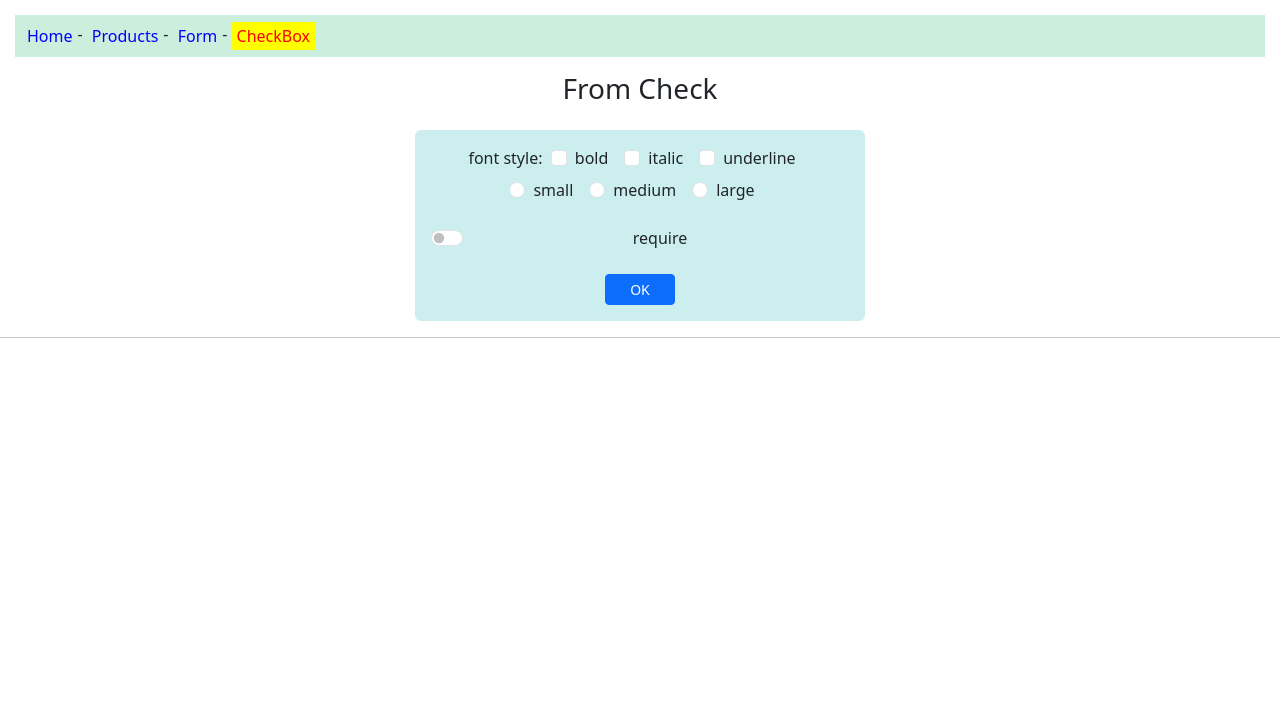
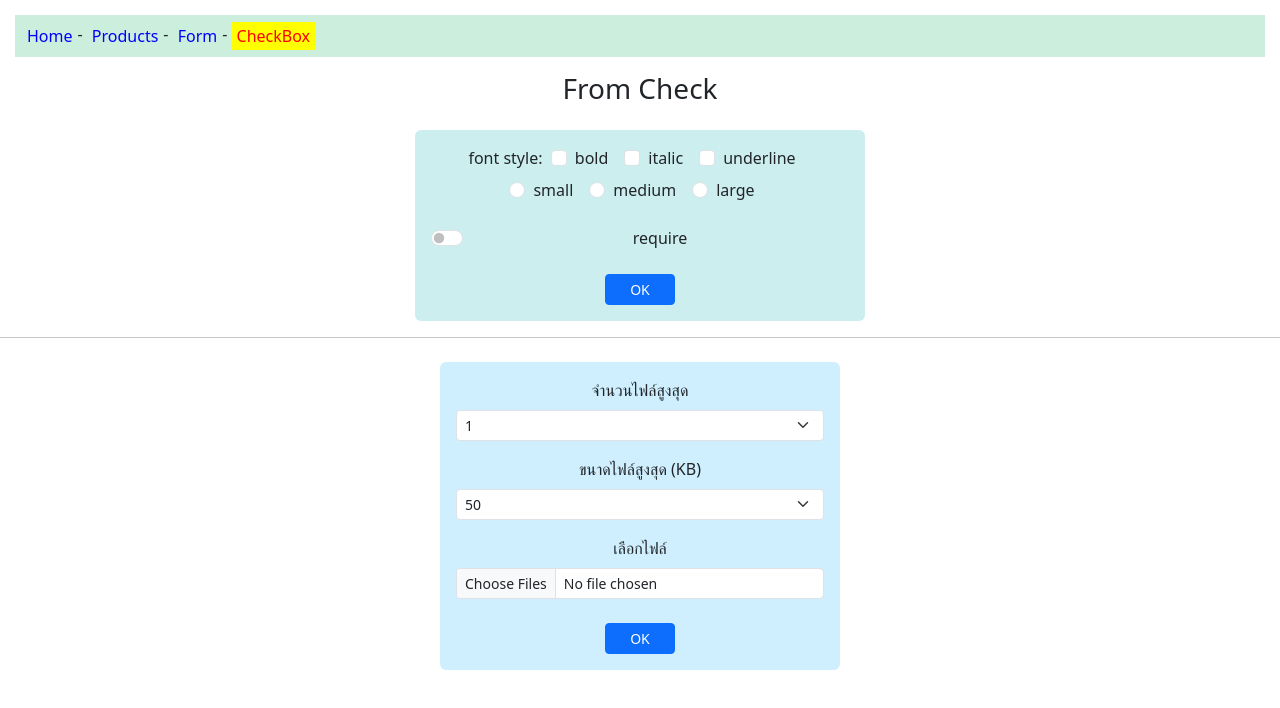
Before and after one commit to jayrboy/app2-component, a React (Create React App) app: page /checkbox in a window 1280 px wide. Shown: the top 708 px of the page. Built offline with nearby package versions, Linux system fonts and the light colour scheme.

Commit message:
Add FormSelectFile

```diff
--- a/src/checkbox/CheckBox.js
+++ b/src/checkbox/CheckBox.js
@@ -1,10 +1,12 @@
 import FormCheck from './FormCheck'
+import FormSelectFile from './FormSelectFile'
 
 const CheckBox = () => {
   return (
     <div style={{ textAlign: 'center' }}>
       <FormCheck />
       <hr />
+      <FormSelectFile />
     </div>
   )
 }
--- /dev/null
+++ b/src/checkbox/FormSelectFile.js
@@ -0,0 +1,92 @@
+import { useRef } from 'react'
+
+export default function FormSelectFile() {
+  const inputFile = useRef()
+  const selectMaxNumFiles = useRef()
+  const selectMaxSize = useRef()
+
+  let maxNumfiles = [1, 2, 3, 4, 5]
+  let maxFileSizes = [50, 100, 200, 500, 1000]
+
+  const onClickButton = () => {
+    let maxNumFiles = selectMaxNumFiles.current.value
+    let maxSize = selectMaxSize.current.value
+
+    if (inputFile.current.files.length > maxNumFiles) {
+      alert(`เลือกได้ไม่เกิน ${maxNumFiles} ไฟล์`)
+      return
+    }
+
+    for (let f of inputFile.current.files) {
+      if (f.size > maxSize * 1000) {
+        alert(`ขนาดของแต่ละไฟล์ต้องไม่เกิน ${maxSize} KB`)
+        return
+      }
+    }
+
+    alert('Files OK')
+  }
+
+  return (
+    <div
+      className="mt-4 mx-auto p-3 rounded"
+      style={{ width: '400px', background: '#cefe' }}
+    >
+      <form>
+        <div className="form-group mb-3">
+          <label htmlFor="maxNumFiles" className="form-label">
+            จำนวนไฟล์สูงสุด
+          </label>
+          <select
+            id="maxNumFiles"
+            className="form-select form-select-sm"
+            ref={selectMaxNumFiles}
+          >
+            {maxNumfiles.map((i) => {
+              return <option value={i}>{i}</option>
+            })}
+          </select>
+        </div>
+
+        <div className="form-group mb-3">
+          <label htmlFor="maxFileSize" className="form-label">
+            ขนาดไฟล์สูงสุด (KB)
+          </label>
+          <select
+            id="maxFileSize"
+            className="form-select form-select-sm"
+            ref={selectMaxSize}
+          >
+            {maxFileSizes.map((i) => {
+              return <option value={i}>{i}</option>
+            })}
+          </select>
+        </div>
+
+        <div className="form-group mb-3">
+          <label htmlFor="file" className="form-label">
+            เลือกไฟล์
+          </label>
+          <input
+            type="file"
+            id="file"
+            accept="image/*"
+            className="form-control form-control-sm"
+            ref={inputFile}
+            multiple
+          />
+        </div>
+
+        <div className="text-center mt-4">
+          <button
+            type="button"
+            className="btn btn-sm btn-primary px-4"
+            onClick={onClickButton}
+          >
+            OK
+          </button>
+        </div>
+      </form>
+    </div>
+  )
+}
```
